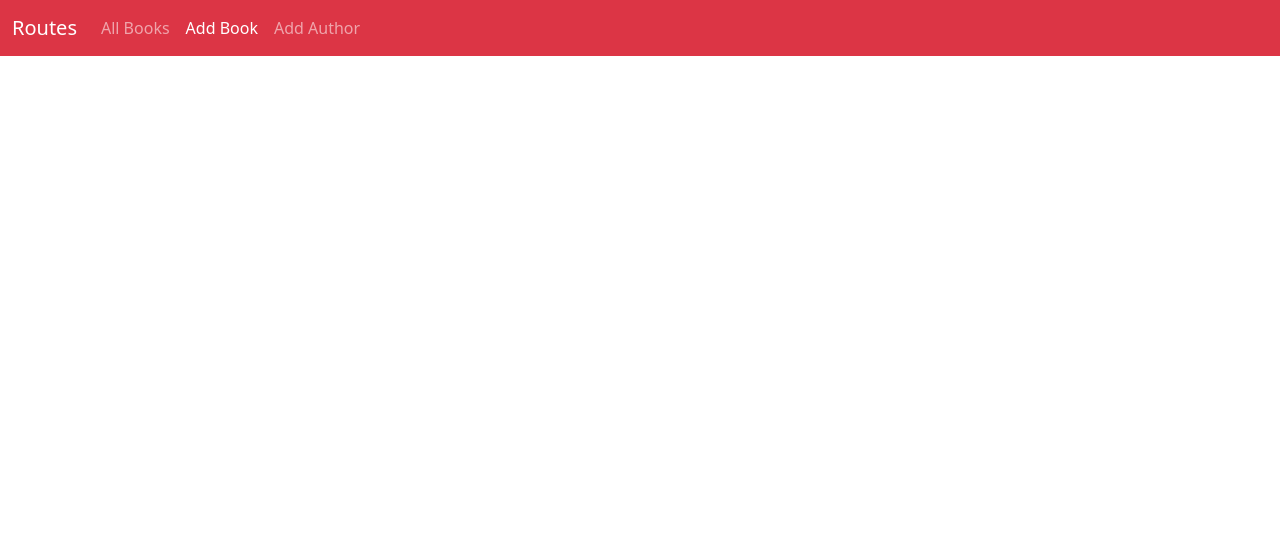
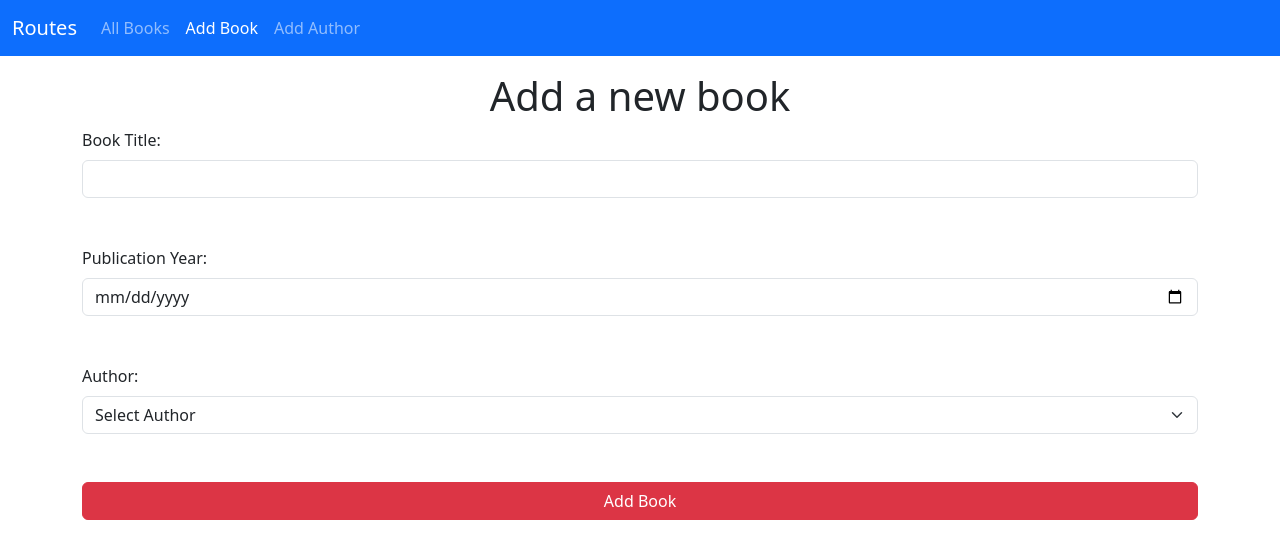
Before and after one commit to DPro23/Book-Alchemy, a Flask app: page /add_book in a window 1280 px wide. Shown: the top 559 px of the page. Run offline with Flask 3, Linux system fonts and the light colour scheme; data that the repository does not hold is empty.

Commit message:
Add forms and logic to finalize add_route and add_book flow, included showing success msg

```diff
--- a/templates/add_book.html
+++ b/templates/add_book.html
@@ -3,3 +3,30 @@
 {% block page_title %}
     Add Book
 {% endblock %}
+
+{% block page_contents %}
+    <main class="container">
+        <h1 class="text-center">Add a new book</h1>
+        <div class="mb-4">
+            <form action="/add_book" method="POST">
+              <label class="form-label" for="title">Book Title:</label>
+              <input class="form-control" type="text" id="title" name="title" required><br><br>
+              <label class="form-label" for="publication_year">Publication Year:</label>
+              <input class="form-control" type="date" id="publication_year" name="publication_year" required><br><br>
+              <label class="form-label" for="author_id">Author:</label>
+              <select class="form-select" id="author_id" name="author_id" required>
+                <option value="">Select Author</option>
+                {% for author in authors %}
+                <option value="{{author.id}}">{{author.name}}</option>
+                {% endfor %}
+              </select>
+              <input class="w-100 mt-5 btn btn-danger" type="submit" value="Add Book">
+            </form>
+        </div>
+        {% if request.args.get('book_title') %}
+          <h3 class="my-2 p-2 text-center text-bg-success">
+            {{ book_title }} is now in the library!
+          </h3>
+        {% endif %}
+    </main>
+{% endblock %}
--- a/templates/layout.html
+++ b/templates/layout.html
@@ -8,7 +8,7 @@
         <link href="https://cdn.jsdelivr.net/npm/bootstrap@5.3.8/dist/css/bootstrap.min.css" rel="stylesheet" integrity="sha384-sRIl4kxILFvY47J16cr9ZwB07vP4J8+LH7qKQnuqkuIAvNWLzeN8tE5YBujZqJLB" crossorigin="anonymous">
     </head>
     <body>
-        <nav class="navbar navbar-expand-lg bg-danger navbar-dark mb-3">
+        <nav class="navbar navbar-expand-lg bg-primary navbar-dark mb-3">
             <div class="container-fluid">
               <a class="navbar-brand" href="#">Routes</a>
               <button class="navbar-toggler" type="button" data-bs-toggle="collapse" data-bs-target="#navbarNavAltMarkup" aria-controls="navbarNavAltMarkup" aria-expanded="false" aria-label="Toggle navigation">
```
Also changed, not shown: templates/add_author.html (+20 -0 lines), templates/home.html (+3 -4 lines).
